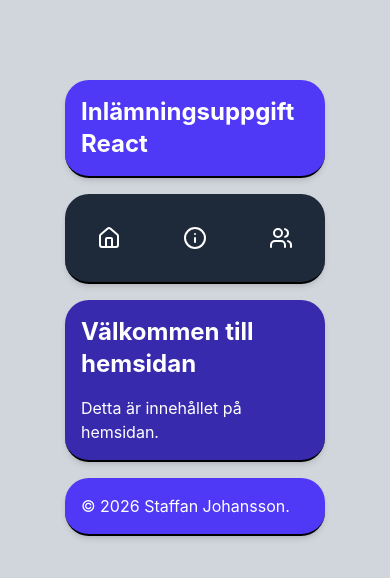
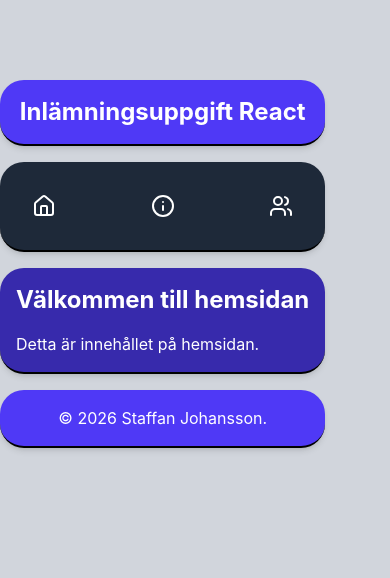
Before and after one commit to StaffanBaloo/React-Exam, a React (Vite) app: page / in a window 390 px wide. Shown: the top 578 px of the page. Built offline with nearby package versions, Linux system fonts and the light colour scheme; no server answers.

Commit message:
add comments, minor format changes

```diff
--- a/src/components/FooterComponent.tsx
+++ b/src/components/FooterComponent.tsx
@@ -1,6 +1,6 @@
 const FooterComponent = () => {
 	return (
-		<footer className="bg-indigo-600 text-white p-4, border-b-2 border-black p-4 rounded-3xl shadow-md">
+		<footer className="bg-indigo-600 text-white p-4, border-b-2 border-black p-4 rounded-3xl shadow-md text-center">
 			<p>&copy; 2026 Staffan Johansson.</p>
 		</footer>
 	);
--- a/src/components/HeaderComponent.tsx
+++ b/src/components/HeaderComponent.tsx
@@ -1,6 +1,6 @@
 const HeaderComponent = () => {
 	return (
-		<header className="bg-indigo-600 text-white p-4, border-b-2 border-black p-4 rounded-3xl shadow-md mt-20">
+		<header className="bg-indigo-600 text-white p-4, border-b-2 border-black p-4 rounded-3xl shadow-md mt-20 text-center">
 			<h1 className="text-2xl font-bold">Inlämningsuppgift React</h1>
 		</header>
 	);
--- a/src/components/MainPage.tsx
+++ b/src/components/MainPage.tsx
@@ -15,17 +15,32 @@ const MainPage = () => {
 			);
 			if (!response.ok) {
 				switch (response.status) {
+					// Handle specific HTTP status codes
 					case 404:
 						throw new Error("Resource not found");
 					case 401:
 						throw new Error("Unauthorized access");
+					case 403:
+						throw new Error("Forbidden access");
+					case 418:
+						throw new Error("Server is a teapot");
+					case 429:
+						throw new Error("Too many requests");
 					case 500:
 						throw new Error("Internal server error");
+					case 502:
+						throw new Error("Bad gateway");
+					case 503:
+						throw new Error("Service unavailable");
 					default:
 						throw new Error(`Unexpected error: ${response.status}`);
 				}
 			}
 			const data = await response.json();
+			// Check if the data is empty and throw an error if it is
+			if (data.length === 0) {
+				throw new Error("No users found");
+			}
 			// Sort the data by name in ascending order
 			data.sort(
 				(
@@ -50,6 +65,7 @@ const MainPage = () => {
 		staleTime: 1000 * 60 * 30, // 30 minutes
 	});
 
+	//Display a spinner while the data is loading
 	if (isLoading) {
 		return <Spinner />;
 	}
--- a/src/components/NavBar.tsx
+++ b/src/components/NavBar.tsx
@@ -7,7 +7,7 @@ const NavBar = () => {
 		{ name: "Om", icon: Info, path: "/about" },
 		{ name: "Användare", icon: Users, path: "/users" },
 	];
-
+	//Render a navbar with navigation links that are icons on small screens and text on larger screens
 	return (
 		<nav className="bg-gray-800 text-white p-4 border-b-2 border-black p-4 rounded-3xl shadow-md">
 			<ul className="flex justify-between">
@@ -19,7 +19,7 @@ const NavBar = () => {
 						<span className="md:hidden ">
 							<item.icon />
 						</span>
-						<span className="hidden md:inline">{item.name}</span>
+						<span className="hidden md:inline text-lg">{item.name}</span>
 					</NavLink>
 				))}
 			</ul>
--- a/src/components/ParentPage.tsx
+++ b/src/components/ParentPage.tsx
@@ -7,8 +7,8 @@ import FooterComponent from "./FooterComponent";
 const ParentPage = () => {
 	return (
 		<>
-			<div className="basis-1/6"></div>
-			<div className="bg-gray-300 min-h-screen flex flex-col basis-4/6 gap-4">
+			<div className="md:basis-1/6"></div>
+			<div className="bg-gray-300 min-h-screen flex flex-col md:basis-4/6 gap-4">
 				<BrowserRouter>
 					<HeaderComponent />
 					<NavBar />
@@ -16,7 +16,7 @@ const ParentPage = () => {
 					<FooterComponent />
 				</BrowserRouter>
 			</div>
-			<div className="basis-1/6"></div>
+			<div className="md:basis-1/6"></div>
 		</>
 	);
 };
--- a/src/components/User/UserListItem.tsx
+++ b/src/components/User/UserListItem.tsx
@@ -1,6 +1,7 @@
 import { NavLink } from "react-router-dom";
 import { type User } from "../../types.ts";
 const UserListItem = ({ user }: { user: User }) => {
+	// Render a list of users as navigation links, highlighting the active user with a different style.
 	return (
 		<NavLink
 			to={`/users/${user.id}`}
--- a/src/components/User/UserPage.tsx
+++ b/src/components/User/UserPage.tsx
@@ -3,13 +3,15 @@ import UserDetailsItem from "./UserDetailsItem";
 import UserListItem from "./UserListItem";
 import { useParams } from "react-router-dom";
 const UserPage = ({ userList }: { userList: UserList }) => {
+	// Extract the user ID from the URL parameters and find the corresponding user in the list, setting the selected user to null if no ID is provided or undefined if the user is not found.
 	const { id } = useParams<{ id: string }>();
 	const userId = id ? parseInt(id) : null;
 	const selectedUser =
 		userId !== null ? userList.find((user) => user.id === userId) : null;
 	return (
 		<div className="flex flex-row align-start justify-content gap-4">
-			<div className="bg-teal-700 text-white basis-1/4 border-r-2 border-black p-4 rounded-3xl shadow-md">
+			{/* Render user list on the left */}
+			<aside className="bg-teal-700 text-white basis-1/4 border-r-2 border-black p-4 rounded-3xl shadow-md">
 				<h2 className="text-lg font-bold mb-2">Användarlista</h2>
 
 				<ul className="list-none p-0 m-0">
@@ -17,8 +19,9 @@ const UserPage = ({ userList }: { userList: UserList }) => {
 						<UserListItem key={user.id} user={user} />
 					))}
 				</ul>
-			</div>
-			<div className="bg-sky-700 basis-3/4 border-r-2 border-black p-4 rounded-lg shadow-md ">
+			</aside>
+			{/* Render user details on the right, showing different messages based on the selected user state */}
+			<div className="bg-sky-700 basis-3/4 border-r-2 border-black p-4 rounded-3xl shadow-md ">
 				{selectedUser === undefined ? (
 					<p>Användare inte hittad. Vänligen välj en användare från listan.</p>
 				) : selectedUser === null ? (
```
